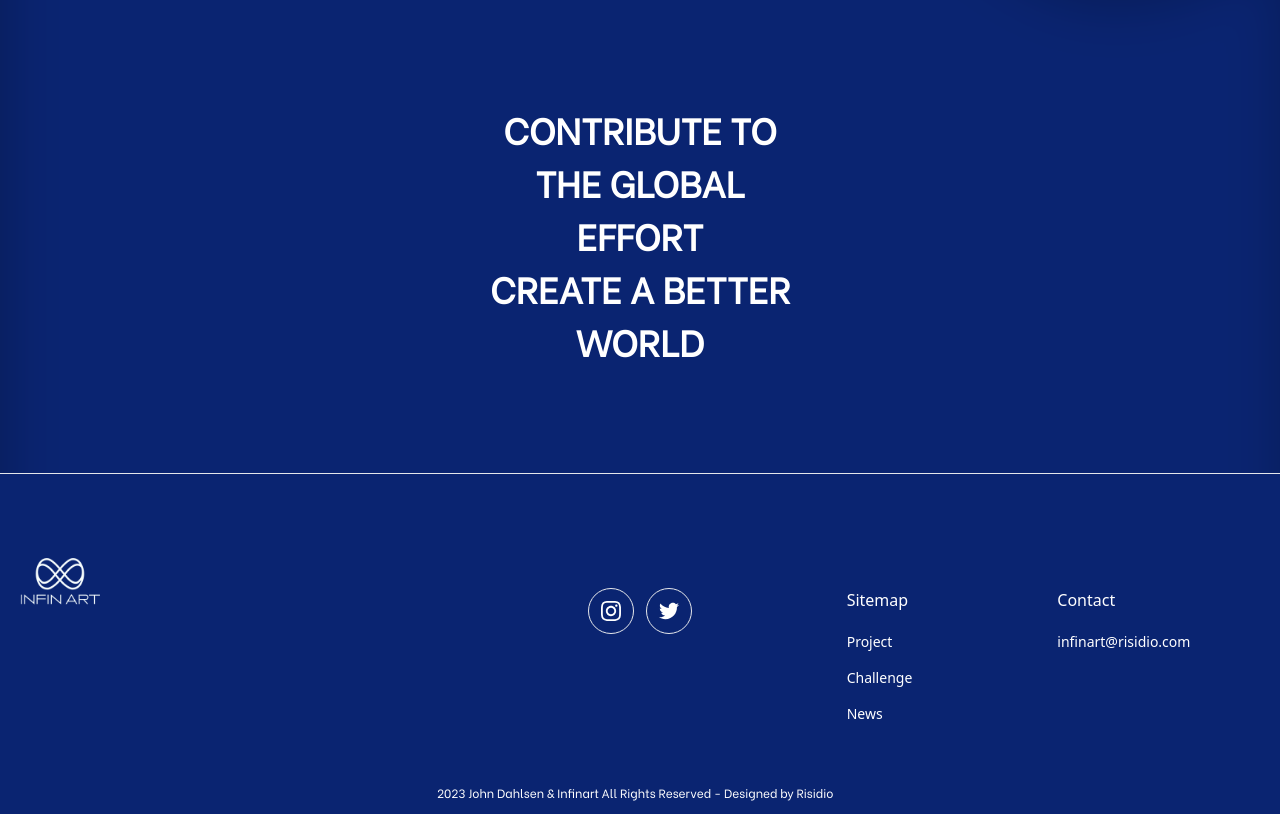
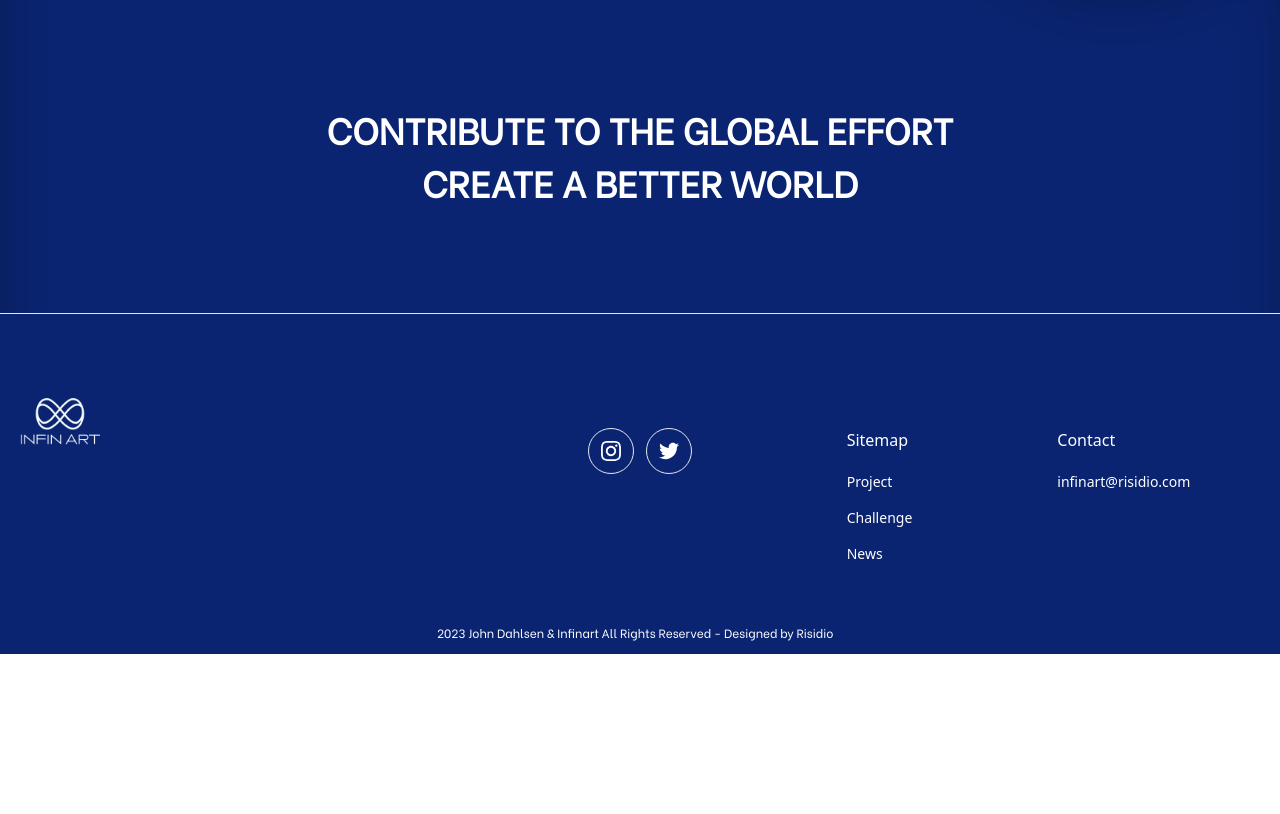
Before and after one commit to Risidio/gpgp, a React (Create React App) app: page /contact in a window 1280 px wide. Shown: the part 1399-2213 px from the top of the page. After the commit the page ends 2053 px from the top, so only its background shows below. Built offline with nearby package versions, Linux system fonts and the light colour scheme; no server answers; what @prismicio/client, @prismicio/react would draw is missing.

Commit message:
remove the fixed width on the BottomContributionWaveSection

```diff
--- a/src/components/base/BottomContributeWaveSection.tsx
+++ b/src/components/base/BottomContributeWaveSection.tsx
@@ -3,7 +3,7 @@
 const BottomContributeWaveSection = () => {
   return (
     <div className="w-[100%] xl:w-[100%] pt-[103px] pb-[61px] md:pt-[300px] lg:pt-[600px] xl:pt-[376px] xl:pb-[105px] placeholder:h-[100%] bg-mobile-button-wave xl:bg-project-page-wave bg-no-repeat bg-cover flex flex-col justify-center items-center font-[be-vietnam-bold]">
-      <div className="max-w-[300px]">
+      <div className="">
         <h1 className="font-[be-vietnam] text-[16px] xl:text-[36px] md:font-[700] uppercase leading-[23.602px] xl:leading-[53.104px] text-white text-center flex flex-col">
           <span className="order-2 xl:order-1">
             contribute to the global effort
```
